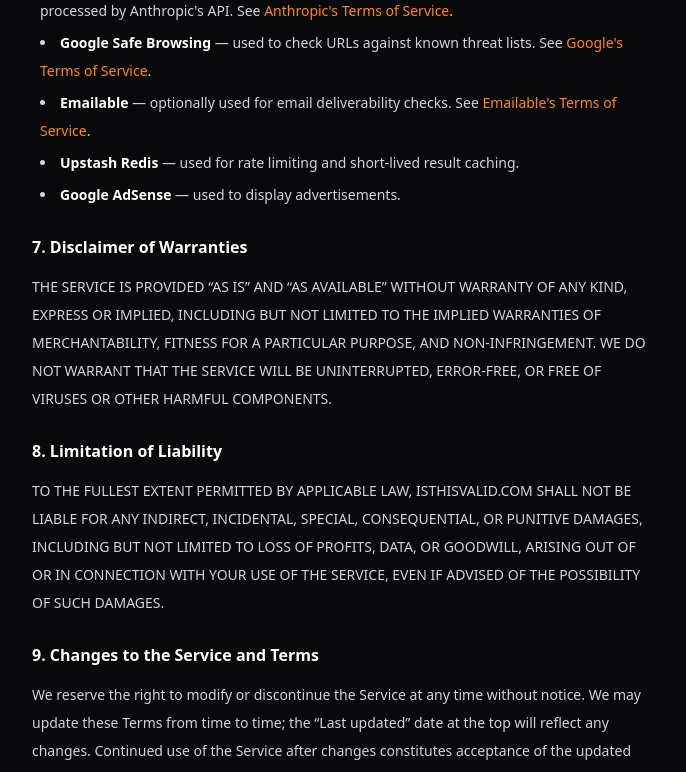
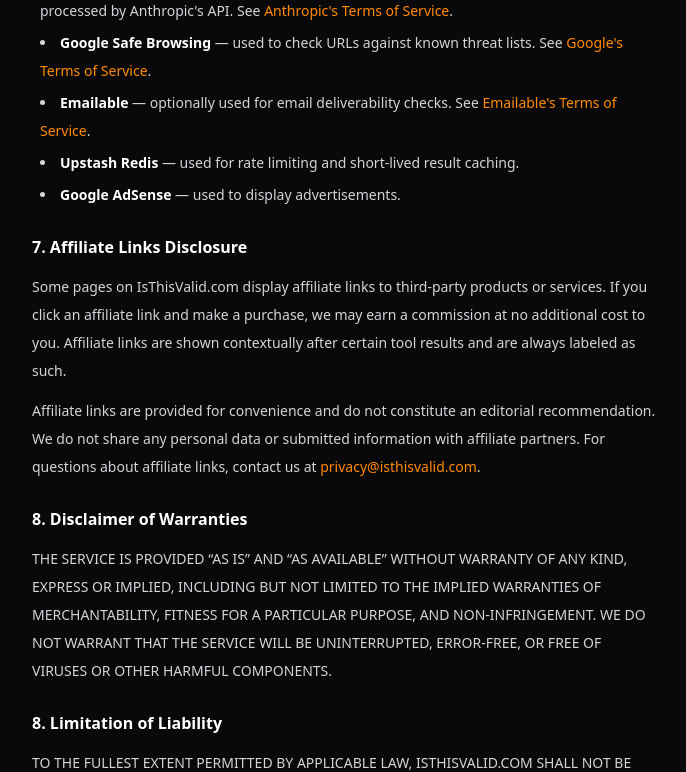
Before and after one commit to msywensky/isthisvalid, a Next.js app: page /terms in a window 1280 px wide. Shown: the part 2000-2772 px from the top of the page, without its empty margins (296-982 px from the left). Built offline with nearby package versions, Linux system fonts and the light colour scheme; no server answers.

Commit message:
feat: add Vercel Analytics
- Install @vercel/analytics package
- Import and render Analytics component in root layout
- Tracking is now active per Vercel account configuration

```diff
--- a/package.json
+++ b/package.json
@@ -16,6 +16,7 @@
     "@anthropic-ai/sdk": "^0.78.0",
     "@upstash/ratelimit": "^2.0.8",
     "@upstash/redis": "^1.36.2",
+    "@vercel/analytics": "^1.6.1",
     "disposable-email-domains": "^1.0.62",
     "next": "16.1.6",
     "react": "19.2.3",
--- a/src/app/layout.tsx
+++ b/src/app/layout.tsx
@@ -1,6 +1,7 @@
 import type { Metadata, Viewport } from "next";
 import { Geist, Geist_Mono } from "next/font/google";
 import Script from "next/script";
+import { Analytics } from "@vercel/analytics/react";
 import CookieConsent from "@/components/CookieConsent";
 import SiteFooter from "@/components/SiteFooter";
 import "./globals.css";
@@ -112,6 +113,7 @@
           Skip to main content
         </a>
         {children}
+        <Analytics />
         <SiteFooter />
         <CookieConsent />
       </body>
--- a/src/app/privacy/page.tsx
+++ b/src/app/privacy/page.tsx
@@ -8,7 +8,7 @@
   robots: { index: true, follow: true },
 };
 
-const LAST_UPDATED = "February 24, 2026";
+const LAST_UPDATED = "February 25, 2026";
 const CONTACT_EMAIL = "privacy@isthisvalid.com";
 
 export default function PrivacyPage() {
@@ -286,7 +286,31 @@
         </p>
       </PolicySection>
 
-      <PolicySection title="8. Changes to This Policy">
+      <PolicySection title="8. Affiliate Links Disclosure">
+        <p>
+          <strong className="text-white">Affiliate links.</strong> Some pages on
+          IsThisValid.com display affiliate links to third-party products or
+          services, such as email validation and online security tools. If you
+          click an affiliate link and make a purchase, we may earn a commission
+          at no additional cost to you. Affiliate links are shown contextually
+          after certain tool results and are always labeled as such.
+        </p>
+        <p>
+          We do not share any personal data or submitted information with
+          affiliate partners. Affiliate links are provided for convenience and
+          do not constitute an editorial recommendation. For questions about
+          affiliate links, contact us at{" "}
+          <a
+            href={`mailto:${CONTACT_EMAIL}`}
+            className="text-orange-400 hover:underline"
+          >
+            {CONTACT_EMAIL}
+          </a>
+          .
+        </p>
+      </PolicySection>
+
+      <PolicySection title="9. Changes to This Policy">
         <p>
           We may update this Privacy Policy from time to time. The &ldquo;Last
           updated&rdquo; date at the top of this page will reflect any changes.
--- a/src/app/terms/page.tsx
+++ b/src/app/terms/page.tsx
@@ -7,8 +7,8 @@
   robots: { index: true, follow: true },
 };
 
-const LAST_UPDATED = "February 24, 2026";
-const CONTACT_EMAIL = "hello@isthisvalid.com";
+const LAST_UPDATED = "February 25, 2026";
+const CONTACT_EMAIL = "privacy@isthisvalid.com";
 
 export default function TermsPage() {
   return (
@@ -193,7 +193,30 @@
         </ul>
       </PolicySection>
 
-      <PolicySection title="7. Disclaimer of Warranties">
+      <PolicySection title="7. Affiliate Links Disclosure">
+        <p>
+          Some pages on IsThisValid.com display affiliate links to third-party
+          products or services. If you click an affiliate link and make a
+          purchase, we may earn a commission at no additional cost to you.
+          Affiliate links are shown contextually after certain tool results and
+          are always labeled as such.
+        </p>
+        <p>
+          Affiliate links are provided for convenience and do not constitute an
+          editorial recommendation. We do not share any personal data or
+          submitted information with affiliate partners. For questions about
+          affiliate links, contact us at{" "}
+          <a
+            href={`mailto:${CONTACT_EMAIL}`}
+            className="text-orange-400 hover:underline"
+          >
+            {CONTACT_EMAIL}
+          </a>
+          .
+        </p>
+      </PolicySection>
+
+      <PolicySection title="8. Disclaimer of Warranties">
         <p>
           THE SERVICE IS PROVIDED &ldquo;AS IS&rdquo; AND &ldquo;AS
           AVAILABLE&rdquo; WITHOUT WARRANTY OF ANY KIND, EXPRESS OR IMPLIED,
--- a/src/lib/affiliate-links.ts
+++ b/src/lib/affiliate-links.ts
@@ -8,6 +8,6 @@
  * NordVPN:     Impact Radius dashboard → your unique tracking link
  */
 export const AFFILIATE_LINKS = {
-  zerobounce: "https://www.zerobounce.net/?ref=PLACEHOLDER",
+  zerobounce: "https://aff.zerobounce.net/L0PEP0",
   nordvpn: "https://go.nordvpn.net/aff_c?offer_id=15&aff_id=PLACEHOLDER",
 } as const;
```
Also changed, not shown: 1 other file (tests, documents, lock files or other folders).
